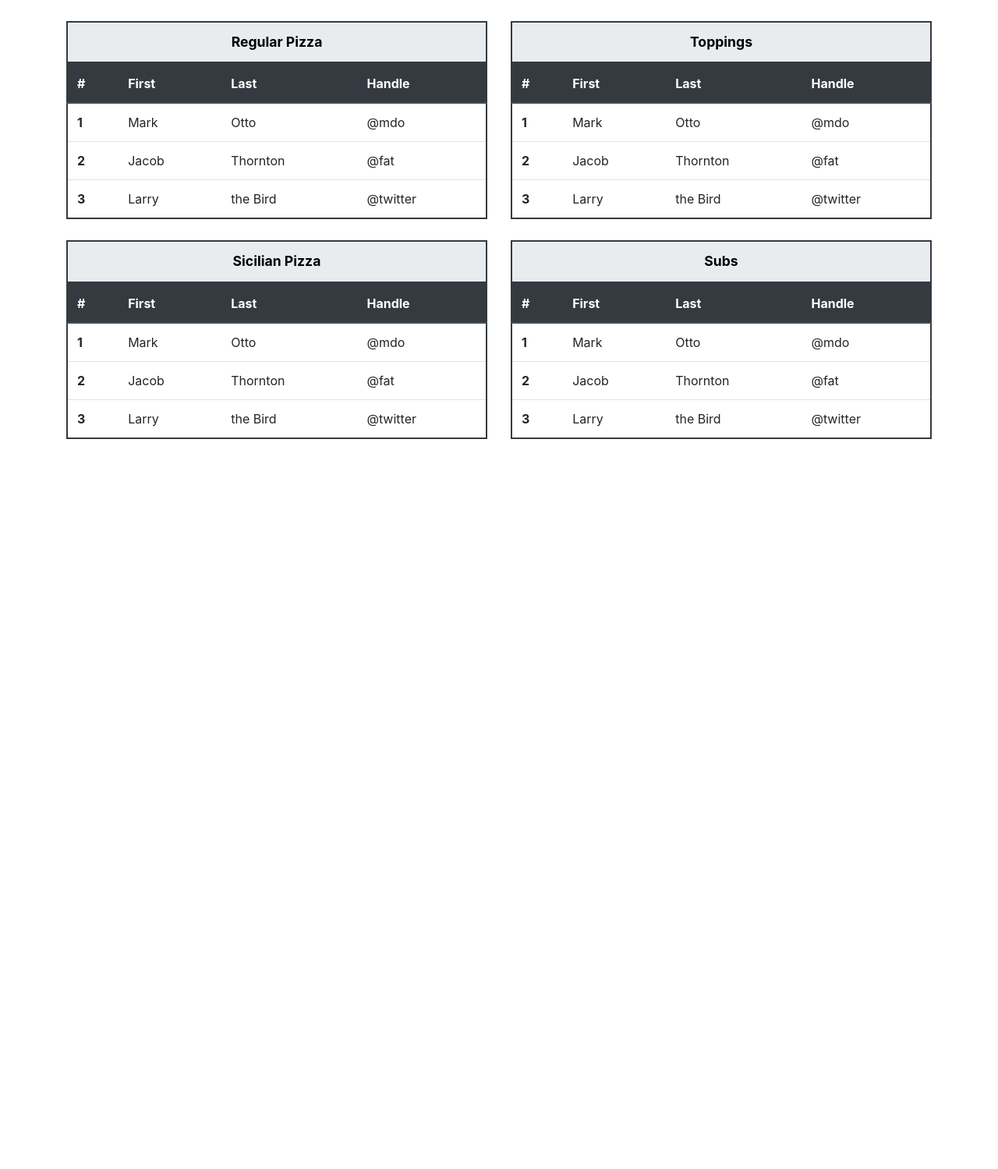
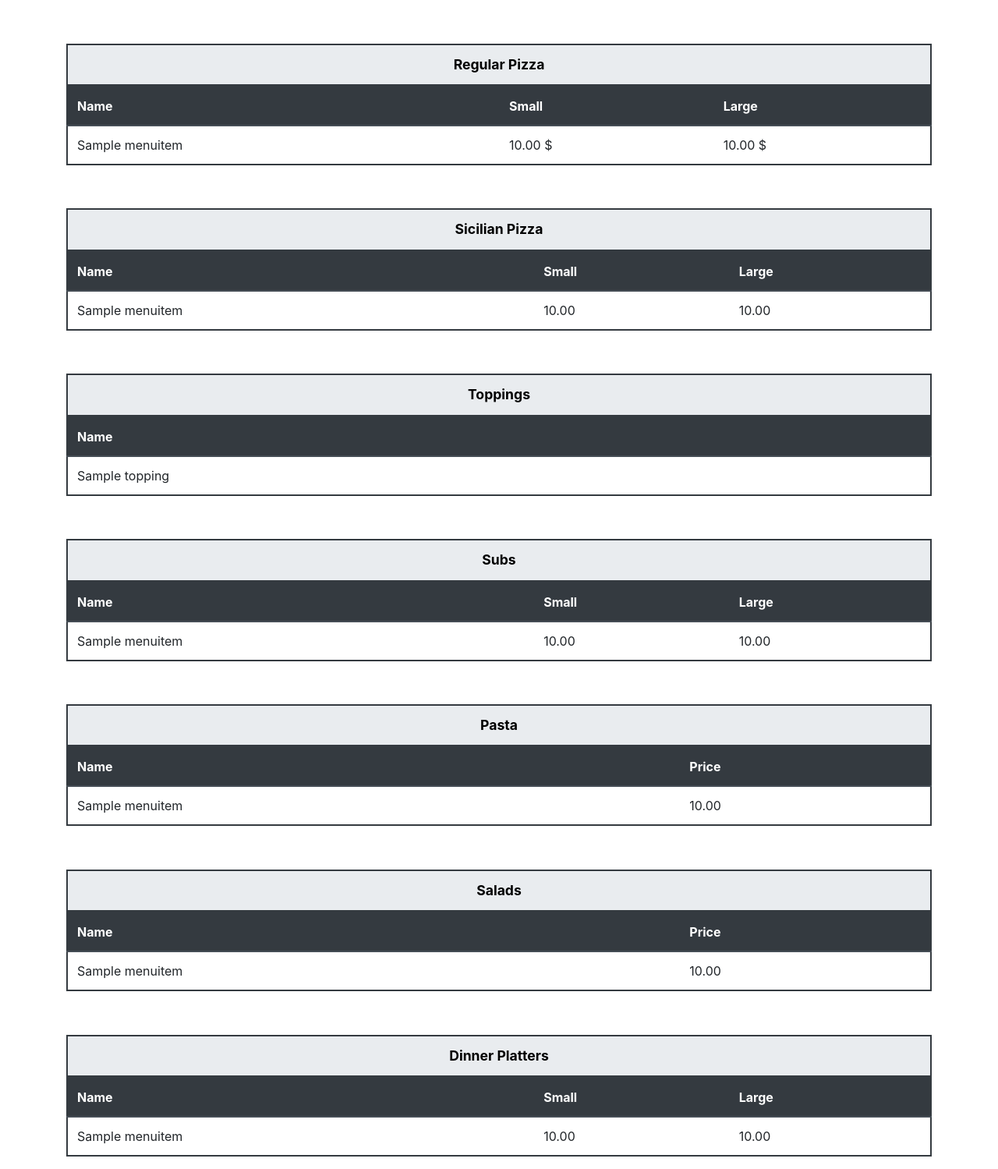
Before and after one commit to A-Fayez/ecommerce, a Django app: template orders/templates/pizza/menu.html in a window 1280 px wide. Shown: the part 56-1555 px from the top of the page at 78% size. Before the commit the page ends 619 px from the top, so only its background shows below. Run offline with Django 3.2, Linux system fonts and the light colour scheme; the template is opened without the code that fills it: values that come from a table or form of the project are taken from there, others are empty; tables that the repository leaves empty hold one stand-in row (values such as "Sample post"); some libraries are stand-ins or nearby versions.

Commit message:
menu context and view

```diff
--- a/orders/templates/pizza/menu.html
+++ b/orders/templates/pizza/menu.html
@@ -6,35 +6,23 @@
 {% block body %}
 <div class="row">
   <div class="col">
-    <table class="table table-responsive-sm">
+    <table class="table table-responsive-lg">
       <caption>Regular Pizza</caption>
       <thead class="thead-dark">
         <tr>
-          <th scope="col">#</th>
-          <th scope="col">First</th>
-          <th scope="col">Last</th>
-          <th scope="col">Handle</th>
+          <th scope="col">Name</th>
+          <th scope="col">Small</th>
+          <th scope="col">Large</th>
         </tr>
       </thead>
       <tbody>
+        {% for item in regulars %}
         <tr>
-          <th scope="row">1</th>
-          <td>Mark</td>
-          <td>Otto</td>
-          <td>@mdo</td>
+          <td>{{item.name}}</td>
+          <td>{{item.small_price}} $</td>
+          <td>{{item.large_price}} $</td>
         </tr>
-        <tr>
-          <th scope="row">2</th>
-          <td>Jacob</td>
-          <td>Thornton</td>
-          <td>@fat</td>
-        </tr>
-        <tr>
-          <th scope="row">3</th>
-          <td>Larry</td>
-          <td>the Bird</td>
-          <td>@twitter</td>
-        </tr>
+        {% endfor %}
       </tbody>
     </table>
 
@@ -42,64 +30,34 @@
       <caption>Sicilian Pizza</caption>
       <thead class="thead-dark">
         <tr>
-          <th scope="col">#</th>
-          <th scope="col">First</th>
-          <th scope="col">Last</th>
-          <th scope="col">Handle</th>
+          <th scope="col">Name</th>
+          <th scope="col">Small</th>
+          <th scope="col">Large</th>
         </tr>
       </thead>
       <tbody>
-        <tr>
-          <th scope="row">1</th>
-          <td>Mark</td>
-          <td>Otto</td>
-          <td>@mdo</td>
+        {% for item in sicilians  %}
+          <tr>
+          <td>{{item.name}}</td>
+          <td>{{item.small_price}}</td>
+          <td>{{item.large_price}}</td>
         </tr>
-        <tr>
-          <th scope="row">2</th>
-          <td>Jacob</td>
-          <td>Thornton</td>
-          <td>@fat</td>
-        </tr>
-        <tr>
-          <th scope="row">3</th>
-          <td>Larry</td>
-          <td>the Bird</td>
-          <td>@twitter</td>
-        </tr>
+        {% endfor %}
       </tbody>
     </table>
-  </div>
-  <div class="col">
     <table class="table table-responsive-sm">
       <caption>Toppings</caption>
       <thead class="thead-dark">
         <tr>
-          <th scope="col">#</th>
-          <th scope="col">First</th>
-          <th scope="col">Last</th>
-          <th scope="col">Handle</th>
+          <th scope="col">Name</th>
         </tr>
       </thead>
       <tbody>
+       {% for item in toppings %}
         <tr>
-          <th scope="row">1</th>
-          <td>Mark</td>
-          <td>Otto</td>
-          <td>@mdo</td>
+          <td>{{item.name}}</td>
         </tr>
-        <tr>
-          <th scope="row">2</th>
-          <td>Jacob</td>
-          <td>Thornton</td>
-          <td>@fat</td>
-        </tr>
-        <tr>
-          <th scope="row">3</th>
-          <td>Larry</td>
-          <td>the Bird</td>
-          <td>@twitter</td>
-        </tr>
+       {% endfor %}
       </tbody>
     </table>
 
@@ -107,33 +65,82 @@
       <caption>Subs</caption>
       <thead class="thead-dark">
         <tr>
-          <th scope="col">#</th>
-          <th scope="col">First</th>
-          <th scope="col">Last</th>
-          <th scope="col">Handle</th>
+          <th scope="col">Name</th>
+          <th scope="col">Small</th>
+          <th scope="col">Large</th>
         </tr>
       </thead>
       <tbody>
+      {% for item in subs %}
         <tr>
-          <th scope="row">1</th>
-          <td>Mark</td>
-          <td>Otto</td>
-          <td>@mdo</td>
+          <td>{{item.name}}</td>
+          <td>{{item.small_price}}</td>
+          <td>{{item.large_price}}</td>
         </tr>
-        <tr>
-          <th scope="row">2</th>
-          <td>Jacob</td>
-          <td>Thornton</td>
-          <td>@fat</td>
-        </tr>
-        <tr>
-          <th scope="row">3</th>
-          <td>Larry</td>
-          <td>the Bird</td>
-          <td>@twitter</td>
-        </tr>
+      {% endfor %}
       </tbody>
     </table>
+
+      <table class="table table-responsive-sm">
+      <caption>Pasta</caption>
+      <thead class="thead-dark">
+        <tr>
+          <th scope="col">Name</th>
+          <th scope="col">Price</th>
+        </tr>
+      </thead>
+      <tbody>
+      {% for item in pastas %}
+        <tr>
+          <td>{{item.name}}</td>
+          <td>{{item.price}}</td>
+        </tr>
+      {% endfor %}
+      </tbody>
+    </table>
+
+      <table class="table table-responsive-sm">
+      <caption>Salads</caption>
+      <thead class="thead-dark">
+        <tr>
+          <th scope="col">Name</th>
+          <th scope="col">Price</th>
+        </tr>
+      </thead>
+      <tbody>
+      {% for item in salads %}
+        <tr>
+          <td>{{item.name}}</td>
+          <td>{{item.price}}</td>
+
+        </tr>
+      {% endfor %}
+      </tbody>
+    </table>
+
+
+    <table class="table table-responsive-sm">
+      <caption>Dinner Platters</caption>
+      <thead class="thead-dark">
+        <tr>
+          <th scope="col">Name</th>
+          <th scope="col">Small</th>
+          <th scope="col">Large</th>
+        </tr>
+      </thead>
+      <tbody>
+      {% for item in platters %}
+        <tr>
+          <td>{{item.name}}</td>
+          <td>{{item.small_price}}</td>
+          <td>{{item.large_price}}</td>
+        </tr>
+      {% endfor %}
+      </tbody>
+    </table>
+
+
   </div>
+  <!-- <div class="col">Shopping Cart here</div> -->
 </div>
 {% endblock body %}
```
Also changed, not shown: orders/views.py (+23 -1 lines).
